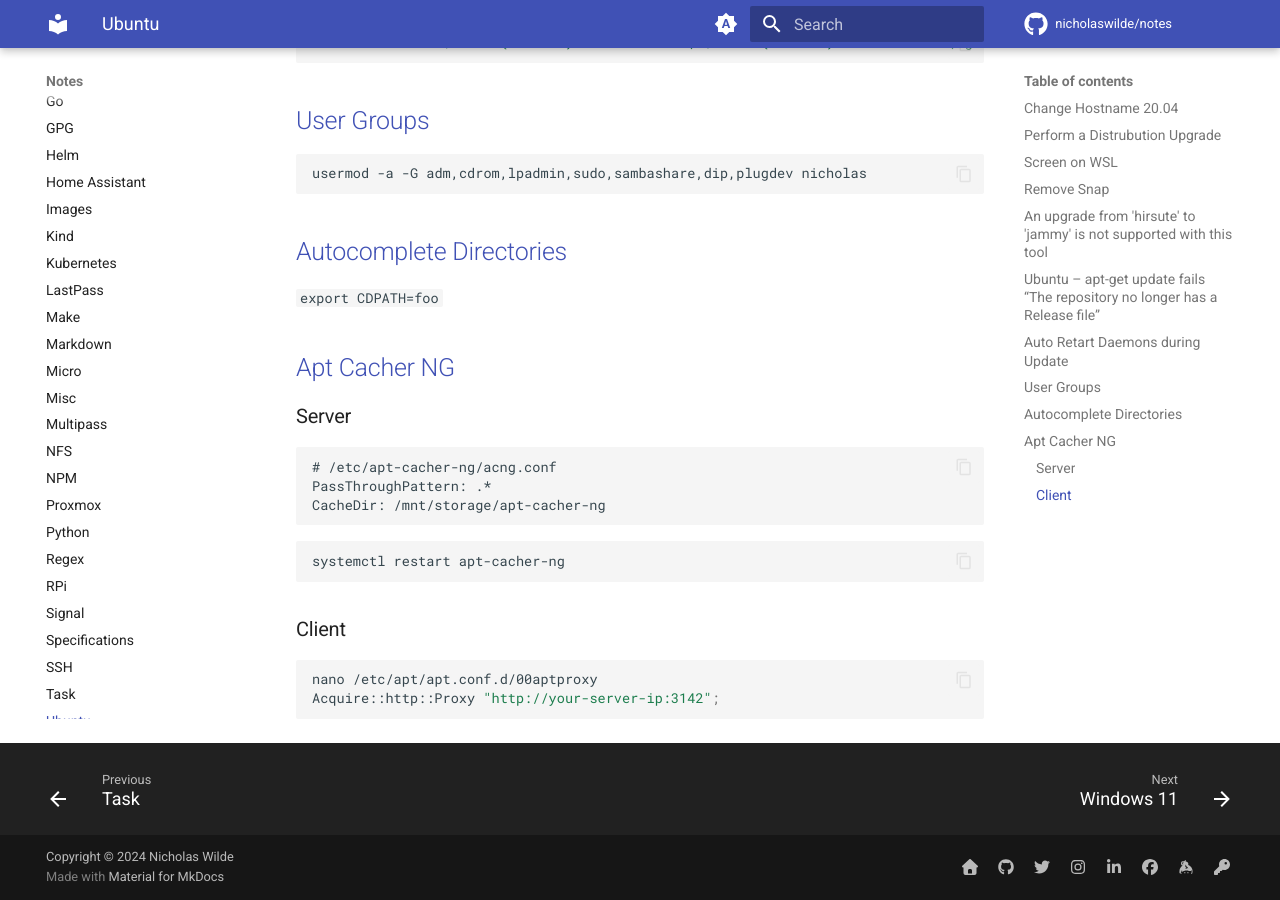
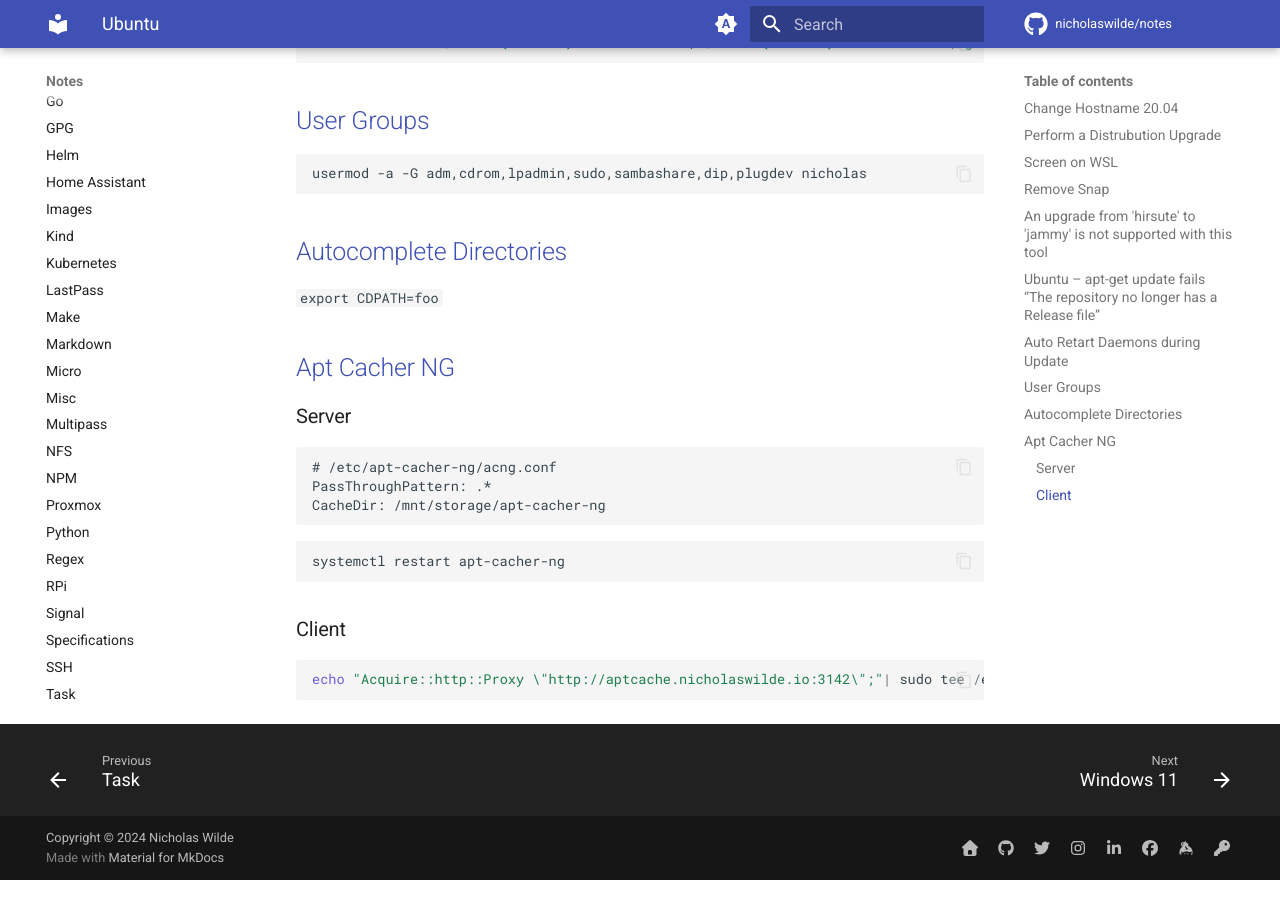
Before and after one commit to nicholaswilde/notes, an MkDocs documentation site: the page built from docs/ubuntu.md, in a window 1280 px wide and 900 px high, scrolled down 1924 px. Built offline with MkDocs 1.6.1 and Material for MkDocs 9.7.7, drawn with Linux system fonts in a browser that asks for light colours; comment, search, counter and statistics services are not loaded.

Commit message:
feat: add Apt Cacher NG
Signed-off-by: nιcнolaѕ wιlde <ncwilde43@gmail.com>

````diff
--- a/docs/ubuntu.md
+++ b/docs/ubuntu.md
@@ -116,8 +116,7 @@ systemctl restart apt-cacher-ng
 ### Client
 
 ```shell
-nano /etc/apt/apt.conf.d/00aptproxy
-Acquire::http::Proxy "http://your-server-ip:3142";
+echo "Acquire::http::Proxy \"http://aptcache.nicholaswilde.io:3142\";"| sudo tee /etc/apt/apt.conf.d/00aptproxy
 ```
 
 [1]: <https://fedingo.com/how-to-remove-snap-in-ubuntu/>
````
